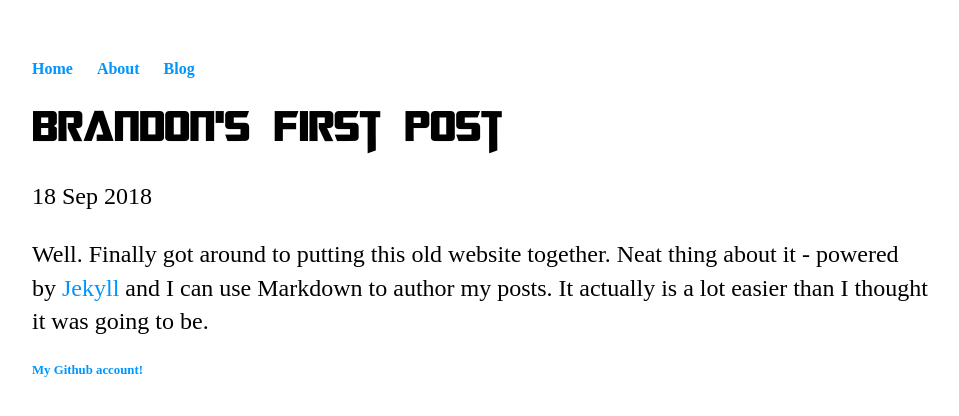
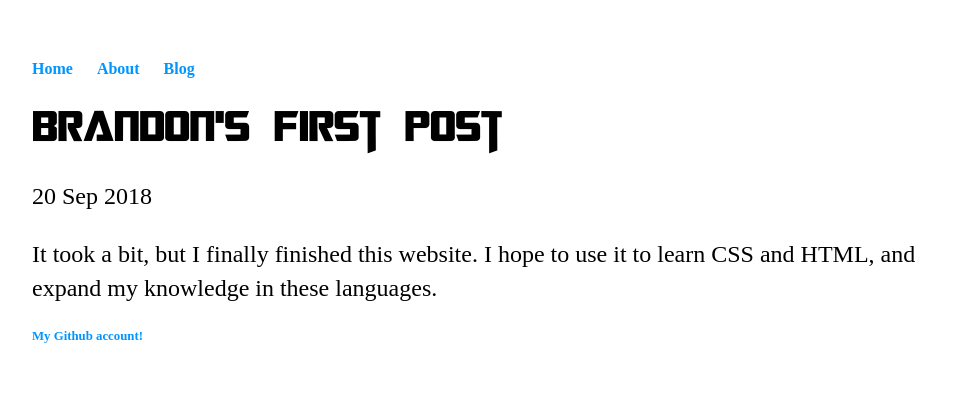
Before and after one commit to brandonm4478/brandonm4478.github.io, a Jekyll site: the page built from _posts/2018-09-18-brandons-site-launched.md, in a window 1280 px wide. Shown: the top 416 px of the page, without its empty margins (160-1119 px from the left). Built offline with Jekyll 4.4.1, drawn with Linux system fonts in a browser that asks for light colours; Markdown is read by kramdown in place of the engine named in the settings.

Commit message:
Update 2018-09-18-brandons-site-launched.md

```diff
--- a/_posts/2018-09-18-brandons-site-launched.md
+++ b/_posts/2018-09-18-brandons-site-launched.md
@@ -1,7 +1,7 @@
 ---
 layout: post
 title: "Brandon's First Post"
-date: 2018-09-18
+date: 2018-09-20
 ---
 
-Well. Finally got around to putting this old website together. Neat thing about it - powered by [Jekyll](http://jekyllrb.com) and I can use Markdown to author my posts. It actually is a lot easier than I thought it was going to be.
+It took a bit, but I finally finished this website. I hope to use it to learn CSS and HTML, and expand my knowledge in these languages.
```
